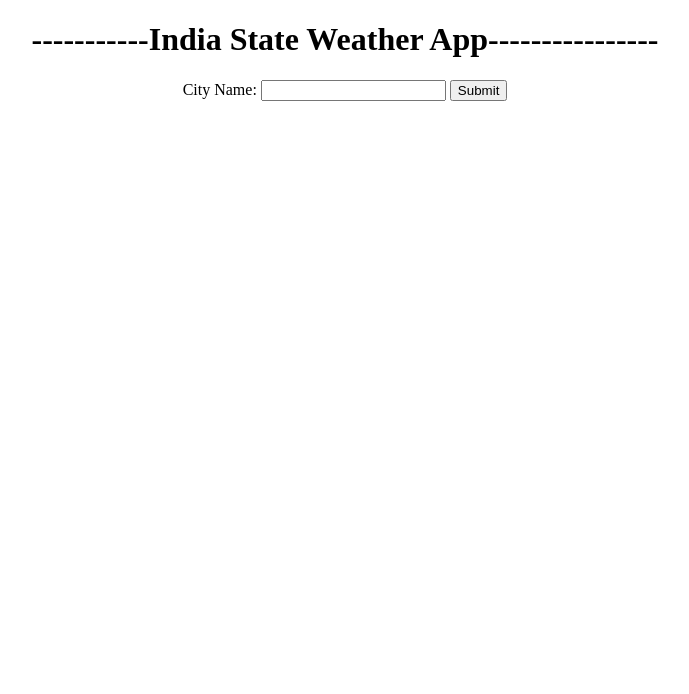
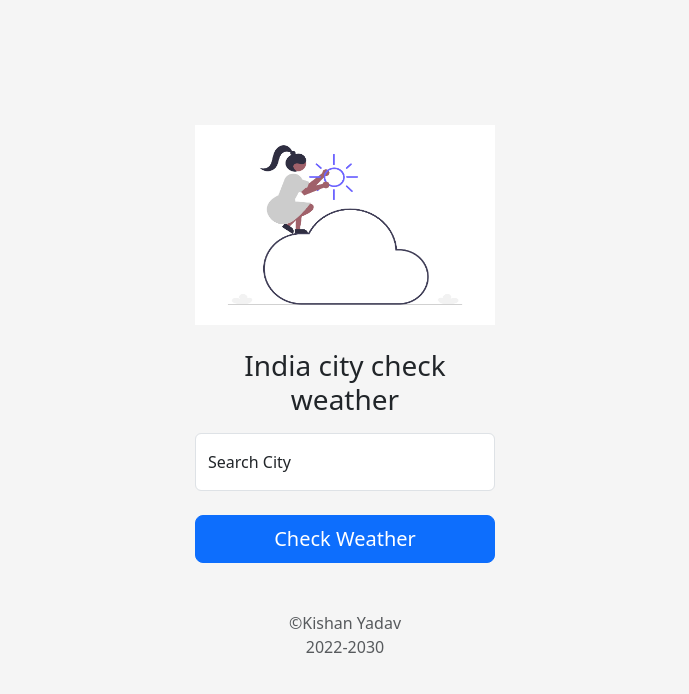
Before and after one commit to kishancodeshere/weatherapp_v1, a website: page index.html in a window 1280 px wide. Shown: the whole page, without its empty margins (295-984 px from the left). Drawn offline with nearby package versions, Linux system fonts and the light colour scheme.

Commit message:
Fix frontend UI

```diff
--- a/app.js
+++ b/app.js
@@ -2,6 +2,7 @@ const express = require("express");
 const https = require("https");
 const bodyParser = require("body-parser");
 const app = express();
+app.use(express.static("public"));
 app.use(bodyParser.urlencoded({ extended: true }));
 
 app.get("/", function (req, res) {
--- a/index.html
+++ b/index.html
@@ -1,23 +1,46 @@
-<!DOCTYPE html>
+
+<!doctype html>
 <html lang="en">
-<head>
-    <meta charset="UTF-8">
-    <meta http-equiv="X-UA-Compatible" content="IE=edge">
-    <meta name="viewport" content="width=device-width, initial-scale=1.0">
-    <title>WeatherApp</title>
-</head>
-<center>
-<body>
-    <h1>-----------India State Weather App----------------</h1>
+  <head>
+    <meta charset="utf-8">
+    <meta name="viewport" content="width=device-width, initial-scale=1">
+    <meta name="description" content="">
+    <meta name="author" content="Mark Otto, Jacob Thornton, and Bootstrap contributors">
+    <meta name="generator" content="Hugo 0.108.0">
+    <title>Weather Page</title>
 
-    <form action="/" method="post">
+    <link rel="canonical" href="https://getbootstrap.com/docs/5.3/examples/sign-in/">
 
-        <label for="CityInput">City Name:</label>
-        <input id="CityInput" type="text" name="CityName" />
-        <button type="submit">Submit</button>
 
-    </form>
 
-</body>
-</center>
+
+
+<link href="https://cdn.jsdelivr.net/npm/bootstrap@5.3.0-alpha1/dist/css/bootstrap.min.css" rel="stylesheet" integrity="sha384-GLhlTQ8iRABdZLl6O3oVMWSktQOp6b7In1Zl3/Jr59b6EGGoI1aFkw7cmDA6j6gD" crossorigin="anonymous">
+
+ <!-- I m using bootstrap  -->
+
+    <!-- Custom styles for this template -->
+<link href="css/style.css" rel="stylesheet">
+  </head>
+  <body class="text-center">
+
+<main class="form-signin w-100 m-auto">
+  <form action="/" method="post">
+    <img class="mb-4" src="images/img1.png" alt="" width="100%" height="200">
+    <h1 class="h3 mb-3 fw-normal">India city check weather</h1>
+
+    <div class="form-floating">
+      <input type="text" name="CityName" class="form-control top" id="floatingInput" placeholder="Search City " required>
+      <label for="floatingInput">Search City</label>
+    </div><br/>
+
+
+    <button class="w-100 btn btn-lg btn-primary" type="submit">Check Weather</button>
+    <p class="mt-5 mb-3 text-muted">&copy;Kishan Yadav<br>2022-2030</p>
+  </form>
+</main>
+
+
+
+  </body>
 </html>
--- /dev/null
+++ b/public/css/style.css
@@ -0,0 +1,33 @@
+html,
+body {
+  height: 100%;
+}
+
+body {
+  display: flex;
+  align-items: center;
+  padding-top: 40px;
+  padding-bottom: 40px;
+  background-color: #f5f5f5;
+}
+
+.form-signin {
+  max-width: 330px;
+  padding: 15px;
+}
+
+.form-signin .form-floating:focus-within {
+  z-index: 2;
+}
+
+.top[type="email"] {
+  margin-bottom: -1px;
+  border-bottom-right-radius: 0;
+  border-bottom-left-radius: 0;
+}
+
+.bottom[type="password"] {
+  margin-bottom: 10px;
+  border-top-left-radius: 0;
+  border-top-right-radius: 0;
+}
```
Also changed, not shown: public/images/img1.png (added).
